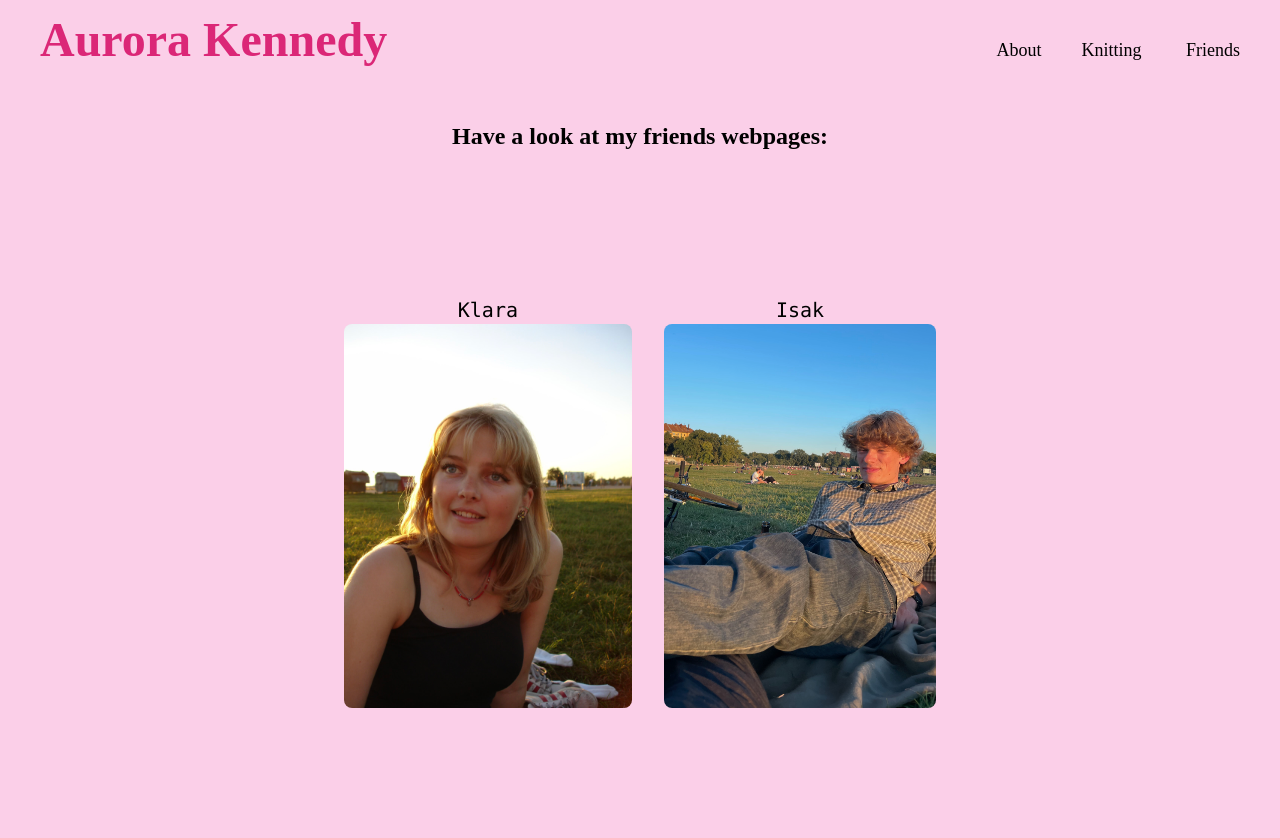
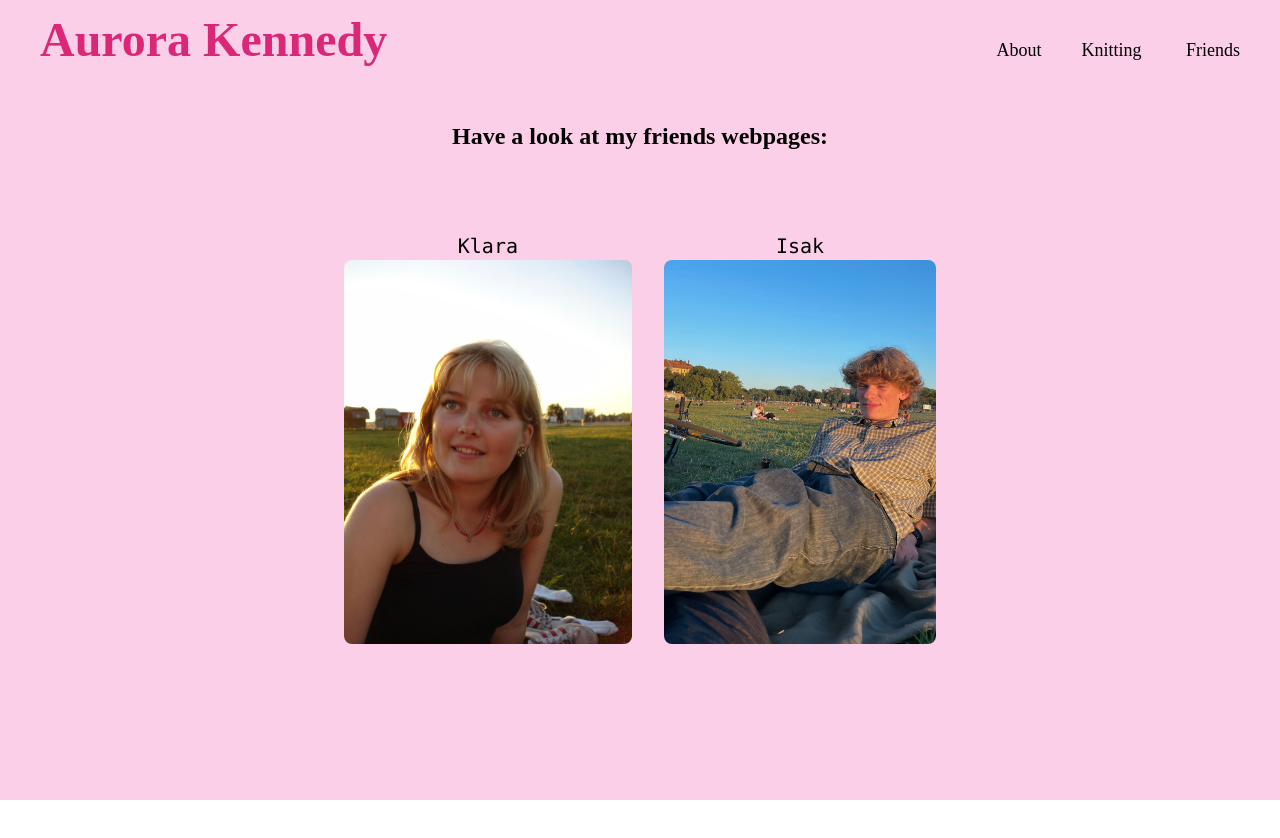
Before and after one commit to aurorakennedy/hjemmesnekk, a React (Vite) app: page /friends in a window 1280 px wide. Shown: the top 838 px of the page. After the commit the page ends 800 px from the top, so only its background shows below. Built offline with nearby package versions, Linux system fonts and the light colour scheme; a web font is replaced by a local one.

Commit message:
design update

```diff
--- a/src/components/Title.tsx
+++ b/src/components/Title.tsx
@@ -1,6 +1,6 @@
 const Title = () => {
   return (
-    <nav className="flex flex-col text-center pt-5">
+    <nav className="flex flex-col text-center pt-5 mb-5">
       <ul className="font-rock font-extrabold text-7xl text-pink-600 w-screen ">
         <li>
           <a href="/">Aurora Kennedy </a>
--- a/src/pages/About.tsx
+++ b/src/pages/About.tsx
@@ -3,9 +3,8 @@ import Navbar from "../components/Navbar";
 const About = () => {
   return (
     <>
-      <body>
       {/* Bakgrunn */}
-        <main className="bg-purple-200">
+      <div className="min-h-screen  bg-purple-200">
         <Navbar />
         <div className="text-center pt-10">
           <h1 className="text-2xl font-playpen font-semibold">About:</h1>
@@ -20,12 +19,8 @@ const About = () => {
             src="/images/akropolis.jpeg"
             alt="A beautiful landscape"
           ></img>
-            <br />
-            <br />
-            <br /> <br /> <br />
         </div>
-        </main>
-      </body>
+      </div>
     </>
   );
 };
--- a/src/pages/Friends.tsx
+++ b/src/pages/Friends.tsx
@@ -12,24 +12,15 @@ function Friends() {
   ];
 
   return (
-    <div className="bg-pink-200">
+    <div className=" min-h-screen bg-pink-200">
       <Navbar />
       <div>
-        <h1 className="text-2xl font-semibold text-center pt-10 pb-16 font-playpen">
+        <h1 className="text-2xl font-semibold text-center pt-10 font-playpen">
           {" "}
           Have a look at my friends webpages:
         </h1>
         <List items={vennData} />
         <br /> <br />
-        <br />
-        <br />
-        <br />
-        <br />
-        <br />
-        <br />
-        <br />
-        <br />
-        <br />
         <br />
       </div>
     </div>
```
Lines whose indentation alone changed are shown as unchanged.
